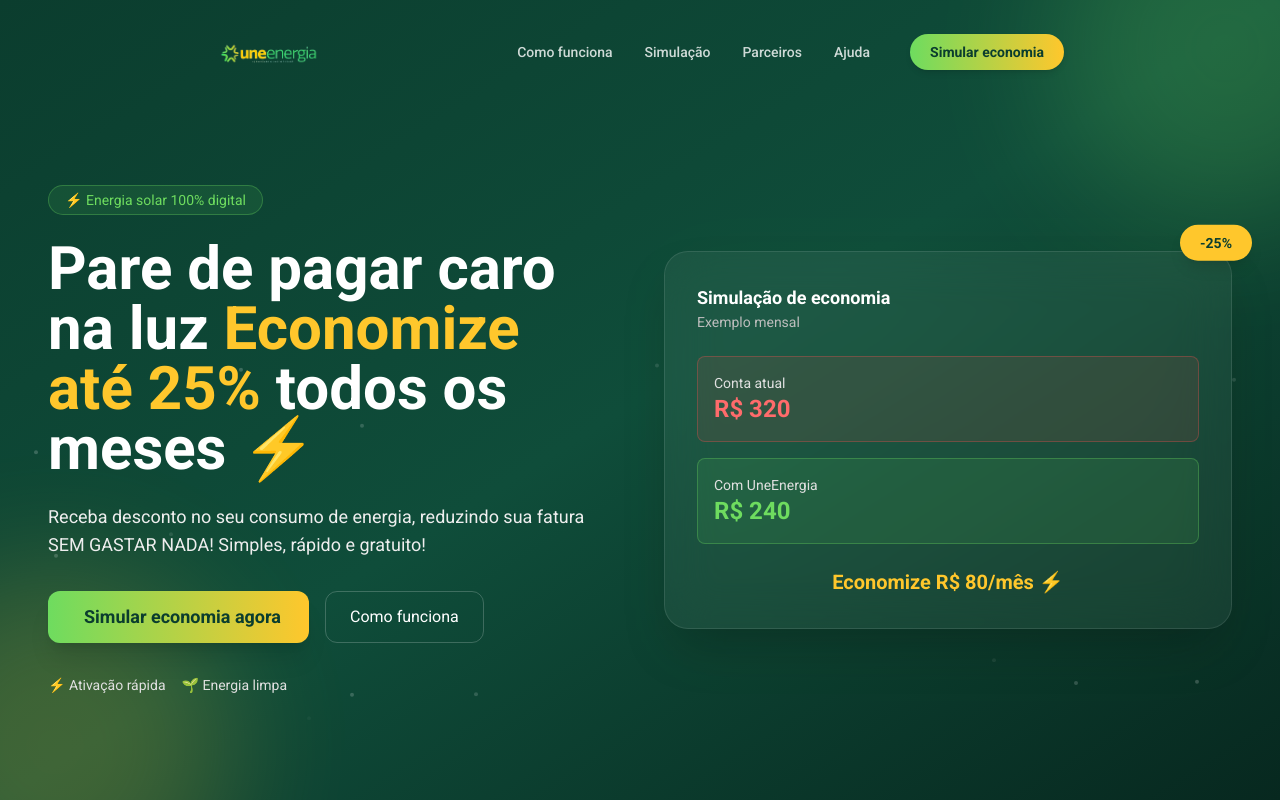
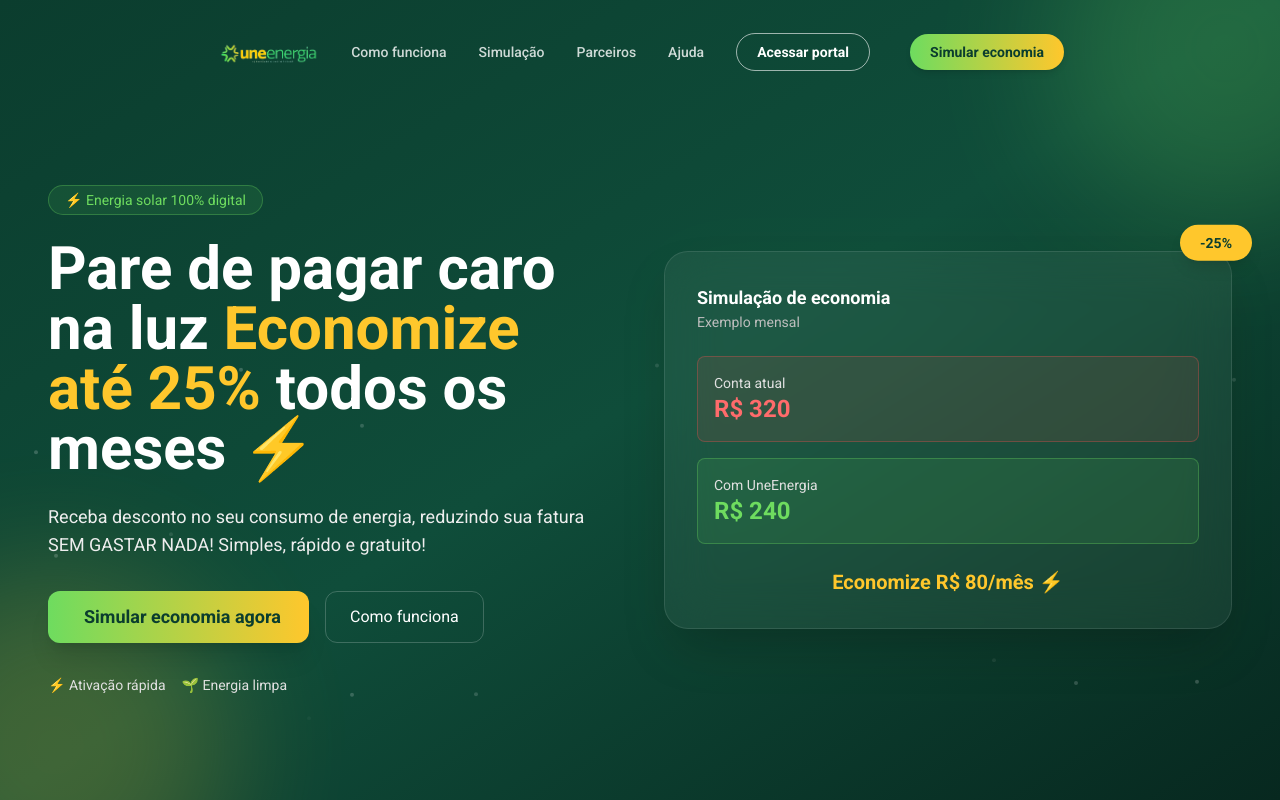
Before and after one commit to f2mmkt-tech/LPUneEnergia, a Next.js app: page / in a window 1280 px wide. Shown: the top 800 px of the page. Built offline with nearby package versions, Linux system fonts and the light colour scheme.

Commit message:
botao do portal adicionado ao cabecalho

```diff
--- a/src/components/navbar.tsx
+++ b/src/components/navbar.tsx
@@ -62,6 +62,16 @@ export  function Navbar() {
   ))}
 </div>
 
+          {/* Portal CTA */}
+          <a
+            href="https://portal.energiaune.com.br/auth/login"
+            target="_blank"
+            className={`px-5 py-2 rounded-full border font-semibold transition hover:scale-105
+              ${scrolled ? "border-[#0B3D2E] text-[#0B3D2E] hover:bg-[#0B3D2E]/10" : "border-white/60 text-white hover:bg-white/10"}`}
+          >
+            Acessar portal
+          </a>
+
           {/* CTA */}
           <a
             href="https://wa.me/553187954089"
@@ -100,9 +110,17 @@ export  function Navbar() {
           ))}
 
           <a
+            href="https://portal.energiaune.com.br/auth/login"
+            target="_blank"
+            className="block text-center mt-3 px-4 py-2 rounded-full border border-white/60 text-white font-semibold"
+          >
+            Acessar portal
+          </a>
+
+          <a
             href="https://wa.me/553187954089"
             target="_blank"
-            className="block text-center mt-3 px-4 py-2 rounded-full bg-gradient-to-r from-[#6EDC5F] to-[#FFC72C] text-[#0B3D2E] font-semibold"
+            className="block text-center mt-2 px-4 py-2 rounded-full bg-gradient-to-r from-[#6EDC5F] to-[#FFC72C] text-[#0B3D2E] font-semibold"
           >
             Simular economia
           </a>
```
